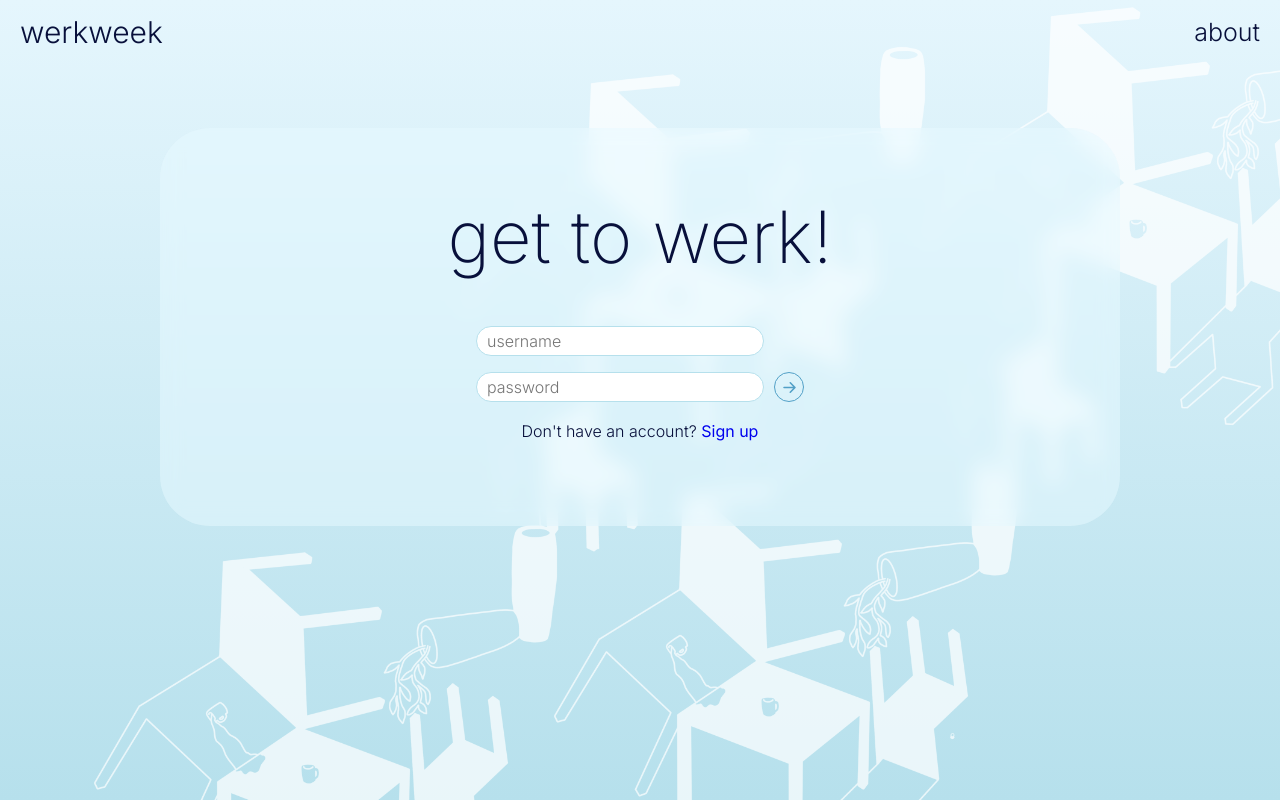
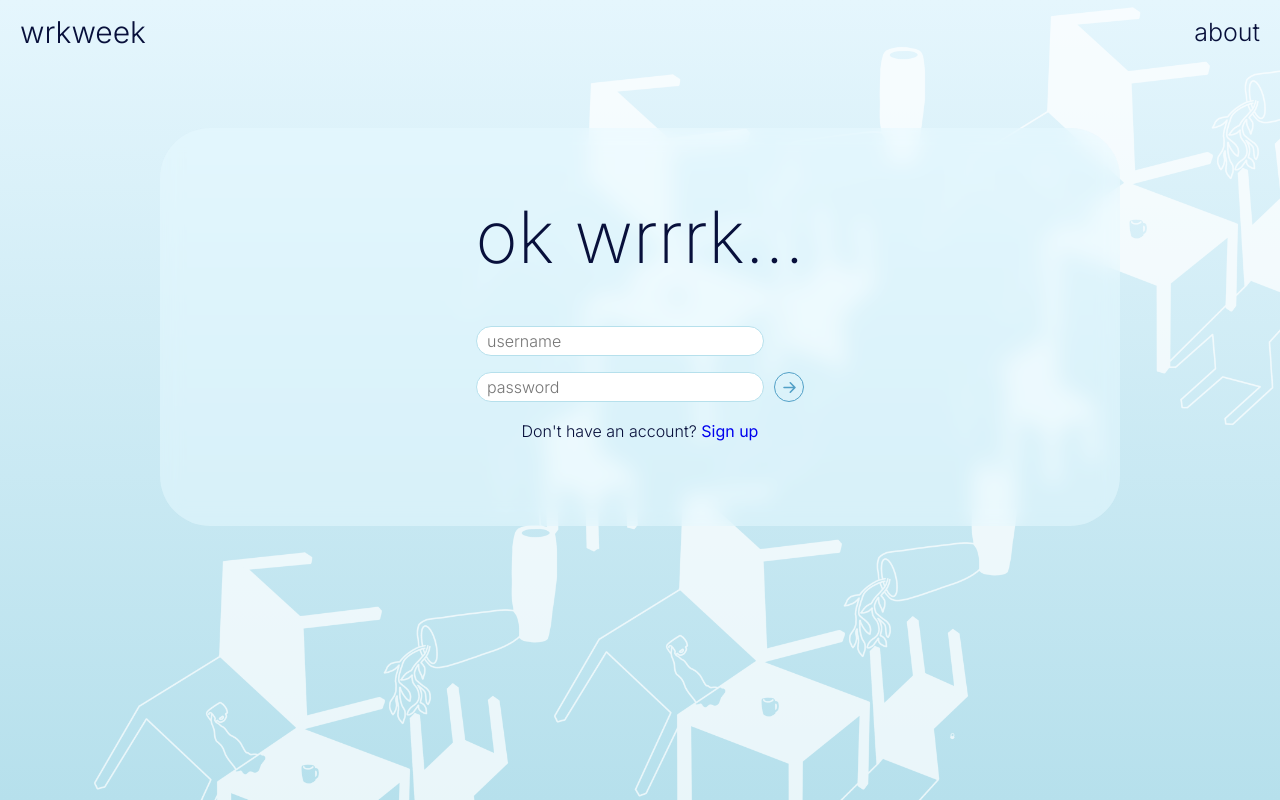
Before and after one commit to armstmol01/weekly-planner, a React (Create React App) app in the folder client/: page / in a window 1280 px wide. Built offline with nearby package versions, Linux system fonts and the light colour scheme; a web font is replaced by a local one.

Commit message:
werkweek -> wrkweek

```diff
--- a/client/public/index.html
+++ b/client/public/index.html
@@ -9,7 +9,7 @@
           name="description"
           content="Web site created using create-react-app"
         />
-        <title>werkweek</title>
+        <title>wrkweek</title>
     </head>
     <body>
         <noscript>You need to enable JavaScript to run this app.</noscript>
--- a/client/src/components/login/Login.jsx
+++ b/client/src/components/login/Login.jsx
@@ -51,7 +51,7 @@ const Login = () => {
         <h1>WerkWeek</h1>
       </div> */}
       <div className='login__container'>
-        <h2 className='title'>get to werk!</h2>
+        <h2 className='title'>ok wrrrk...</h2>
         <p className='error__msg'>{errorMsg}</p>
         <form onSubmit={event => handleSubmit(event)}>
           <div className='input__container'>
--- a/client/src/components/nav/Nav.jsx
+++ b/client/src/components/nav/Nav.jsx
@@ -23,7 +23,7 @@ const Nav = (props) => {
   return (
     <nav>
       {/* <Link to='/' id={activeNav === 'home' ? 'name' : ''} className={activeNav === 'home' ? 'home link' : 'link'}>{activeNav==='home'?'Molly\'s':<IoMdArrowRoundBack className='back-arrow-icon'/>}</Link> */}
-      {activeNav === 'login' ? <Link to='/' id='name' className='link'>{'werkweek'}</Link> : <div className='link'><IoMdArrowRoundBack className='back-arrow-icon' onClick={() => {navigate(backDest())}}/></div>}
+      {activeNav === 'login' ? <Link to='/' id='name' className='link'>{'wrkweek'}</Link> : <div className='link'><IoMdArrowRoundBack className='back-arrow-icon' onClick={() => {navigate(backDest())}}/></div>}
       {activeNav === 'login' || activeNav === 'about' ? <Link to='/about' className={activeNav === 'about'? 'about link' : 'link'}>about</Link> : ''}
     </nav>
   )
```
